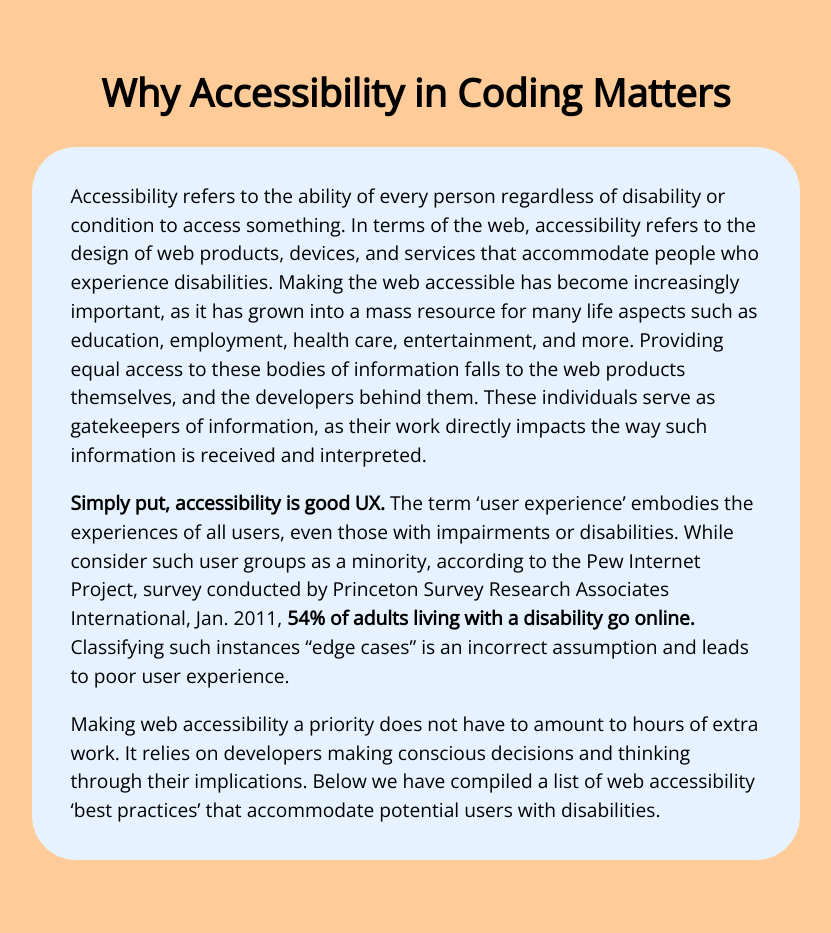
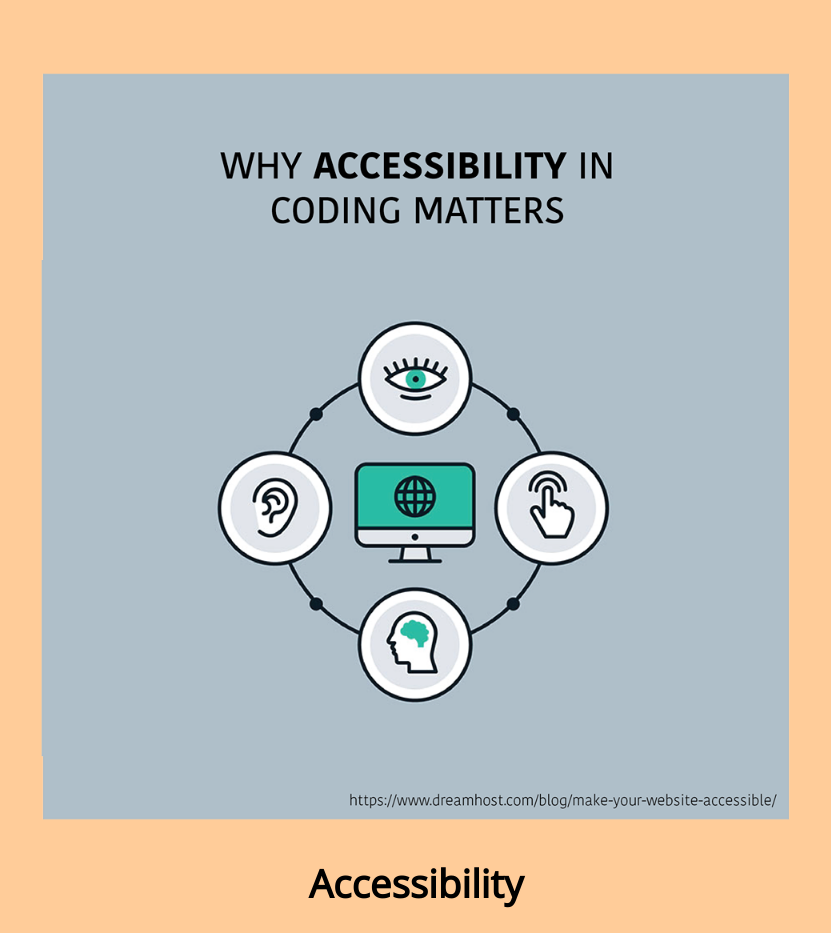
Before and after one commit to amgonz/Accessibility, a plain HTML site: page index.html in a window 1280 px wide. Shown: the top 933 px of the page, without its empty margins (224-1055 px from the left). Drawn offline with nearby package versions, Linux system fonts and the light colour scheme.

Commit message:
added pic

```diff
--- a/index.html
+++ b/index.html
@@ -18,7 +18,8 @@
         <div class="left-margin"></div>
         <div class="right-margin"></div>
             <div class=content>
-            <h1>Why Accessibility in Coding Matters</h1>
+                <img src="./accessibility.png" alt="all five sense on how an online user might be imparied"/>
+            <h1>Accessibility</h1>
 
             <div class="intro">
                 <p>Accessibility refers to the ability of every person regardless of disability or condition to access something. In terms of the web, accessibility refers to the design of web products, devices, and services that accommodate people who experience disabilities. Making the web accessible has become increasingly important, as it has grown into a mass resource for many life aspects such as education, employment, health care, entertainment, and more. Providing equal access to these bodies of information falls to the web products themselves, and the developers behind them. These individuals serve as gatekeepers of information, as their work directly impacts the way such information is received and interpreted.</p>
--- a/style.css
+++ b/style.css
@@ -74,7 +74,10 @@ h3:focus{
     font-size: 140%;
 }
 
-
+img{
+    display: block;
+    width: 100%;
+}
 
 @media only screen and (max-width: 768px){
 body{
```
Also changed, not shown: accessibility.png (added).
